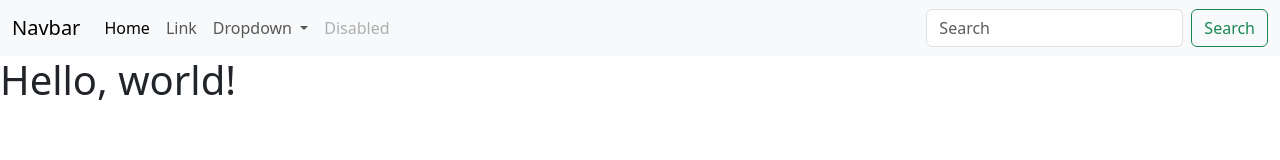
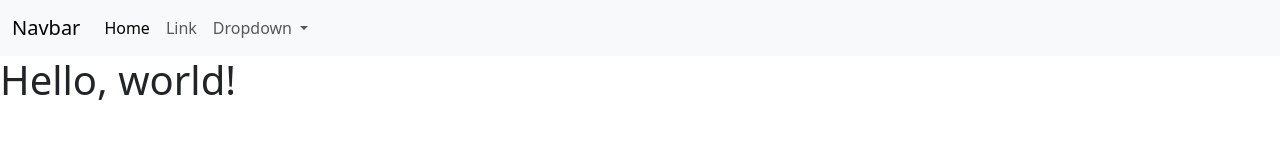
Before and after one commit to englestreemoving/englestreemoving, a plain HTML site: page index.html in a window 1280 px wide. Drawn offline with nearby package versions, Linux system fonts and the light colour scheme.

Commit message:
Add files via upload

```diff
--- a/index.html
+++ b/index.html
@@ -2,9 +2,11 @@
 <html lang="en">
 <head>
     <meta charset="utf-8">
+    <meta http-equiv="X-UA-Compatible" content="IE=edge">
     <meta name="viewport" content="width=device-width, initial-scale=1">
-    <title>Bootstrap demo</title>
     <link href="https://cdn.jsdelivr.net/npm/bootstrap@5.3.0-alpha1/dist/css/bootstrap.min.css" rel="stylesheet" integrity="sha384-GLhlTQ8iRABdZLl6O3oVMWSktQOp6b7In1Zl3/Jr59b6EGGoI1aFkw7cmDA6j6gD" crossorigin="anonymous">
+    <link rel="stylesheet" href="style.css" />
+    <title>Engle's Tree Moving Company</title>
 </head>
 <body>
 
@@ -34,14 +36,7 @@
                 <li><a class="dropdown-item" href="#">Something else here</a></li>
                 </ul>
             </li>
-            <li class="nav-item">
-                <a class="nav-link disabled">Disabled</a>
-            </li>
             </ul>
-            <form class="d-flex" role="search">
-            <input class="form-control me-2" type="search" placeholder="Search" aria-label="Search">
-            <button class="btn btn-outline-success" type="submit">Search</button>
-            </form>
         </div>
         </div>
     </nav>
```
